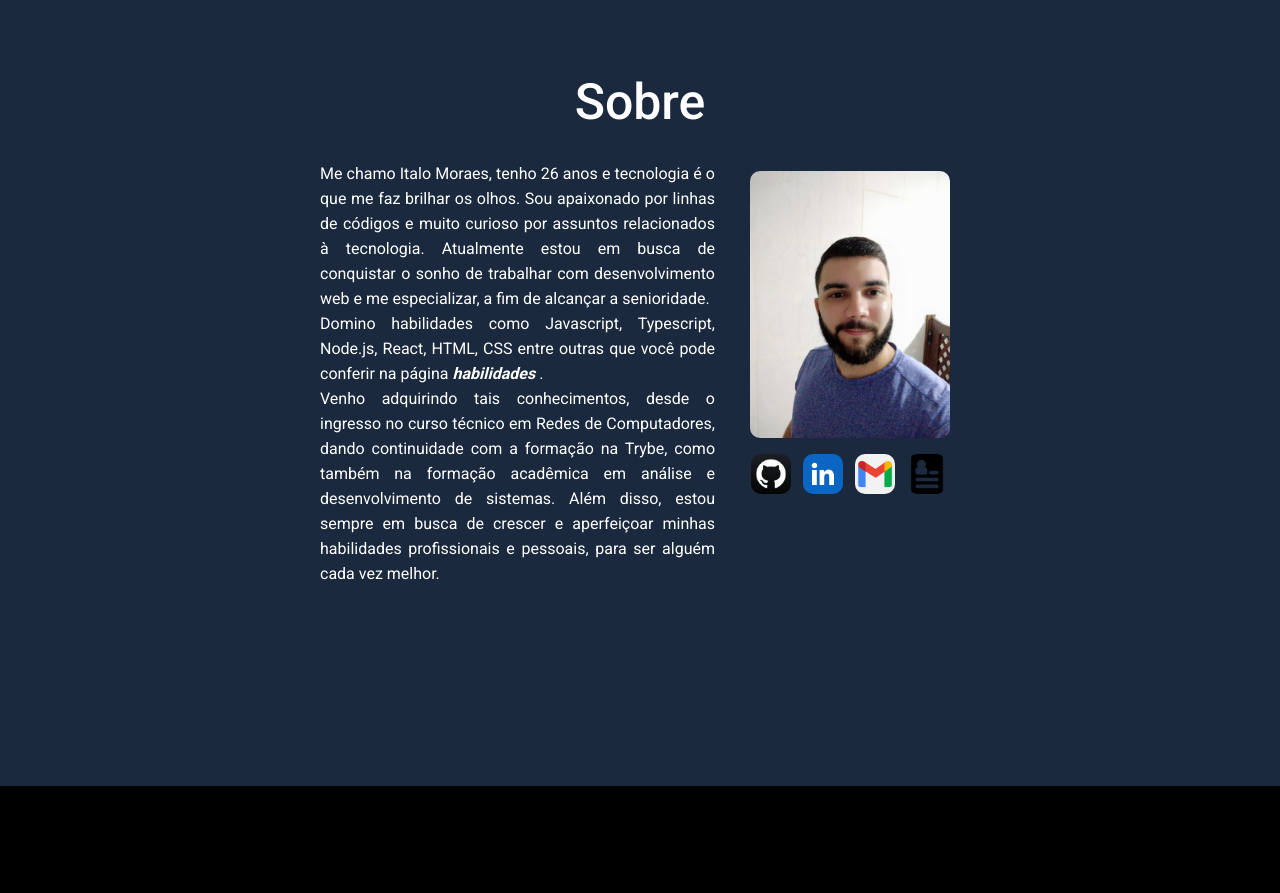
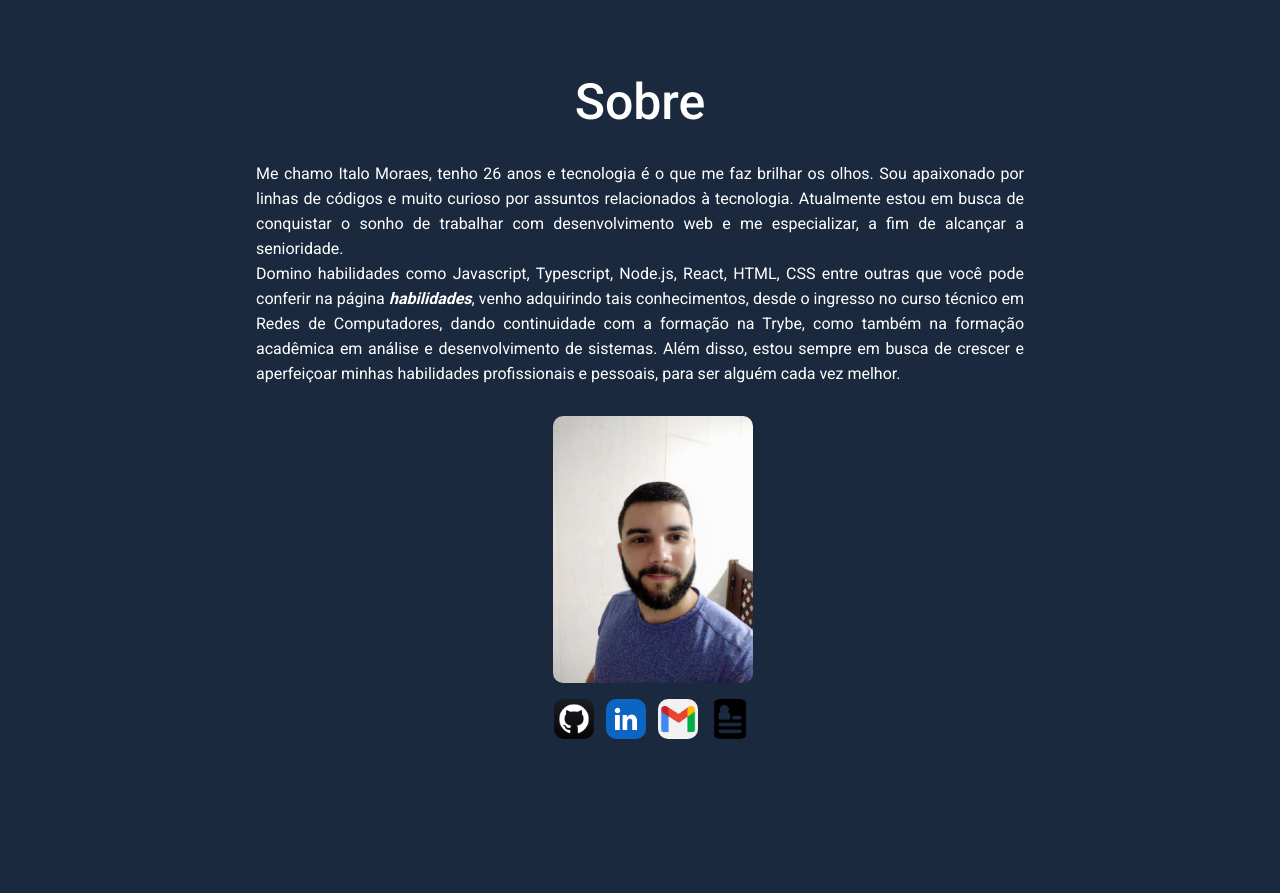
Before and after one commit to italomoraess/Portifolio, a React (Vite) app: page / in a window 1280 px wide. Shown: the part 1040-1933 px from the top of the page. Built offline with nearby package versions, Linux system fonts and the light colour scheme.

Commit message:
change layout about me

```diff
--- a/src/components/About/index.tsx
+++ b/src/components/About/index.tsx
@@ -15,8 +15,7 @@ export const About = () => {
         muito curioso por assuntos relacionados à tecnologia. Atualmente estou em busca de conquistar o sonho de trabalhar com desenvolvimento
         web e me especializar, a fim de alcançar a senioridade.<br />
         Domino habilidades como Javascript, Typescript, Node.js, React, HTML, CSS entre outras que você pode conferir na página <ContainerLink href="#skills">
-        habilidades </ContainerLink>. <br />
-        Venho adquirindo tais conhecimentos, desde o ingresso no curso técnico em Redes de Computadores, dando continuidade com a
+        habilidades</ContainerLink>, venho adquirindo tais conhecimentos, desde o ingresso no curso técnico em Redes de Computadores, dando continuidade com a
         formação na Trybe, como também na formação acadêmica em análise e desenvolvimento de sistemas. Além disso, estou sempre em busca de crescer
         e aperfeiçoar minhas habilidades profissionais e pessoais, para ser alguém cada vez melhor.
         </p>
--- a/src/components/About/styles.ts
+++ b/src/components/About/styles.ts
@@ -16,7 +16,9 @@ export const ContainerAbout = styled.div`
 `
 export const ContainerGeral = styled.div`
   display: flex;
-  width: 50%;
+  flex-direction: column;
+  align-items: center;
+  width: 60%;
   padding-top: 30px;
   background-color: #1A293D;
     p {
@@ -24,6 +26,9 @@ export const ContainerGeral = styled.div`
       line-height: 25px;
       text-align: justify;
     }
+  @media (max-width:1024px) {
+    width: 80%;
+  }
 `
 export const ContainerLink = styled.a`
   background-color: #1A293D;
@@ -52,6 +57,7 @@ export const ContainerLogo = styled.div`
   display: flex;
   flex-direction: column;
   background-color: #1A293D;
+  margin-top: 20px;
 `
 
 export const Logo = styled.img`
--- a/src/components/Header/index.tsx
+++ b/src/components/Header/index.tsx
@@ -1,7 +1,13 @@
 import { Header, Logo, Menu } from "./styles";
 import LogoImage from '../../assets/logo.png'
+import { useState } from "react";
 
 export const Headers = () => {
+  const [activeMenu, setActiveMenu] = useState(false);
+
+  const menuMobile = () => {
+    setActiveMenu(!activeMenu);
+  }
   return(
     <Header>
       <a href="/"><Logo src={LogoImage} /></a>
```
